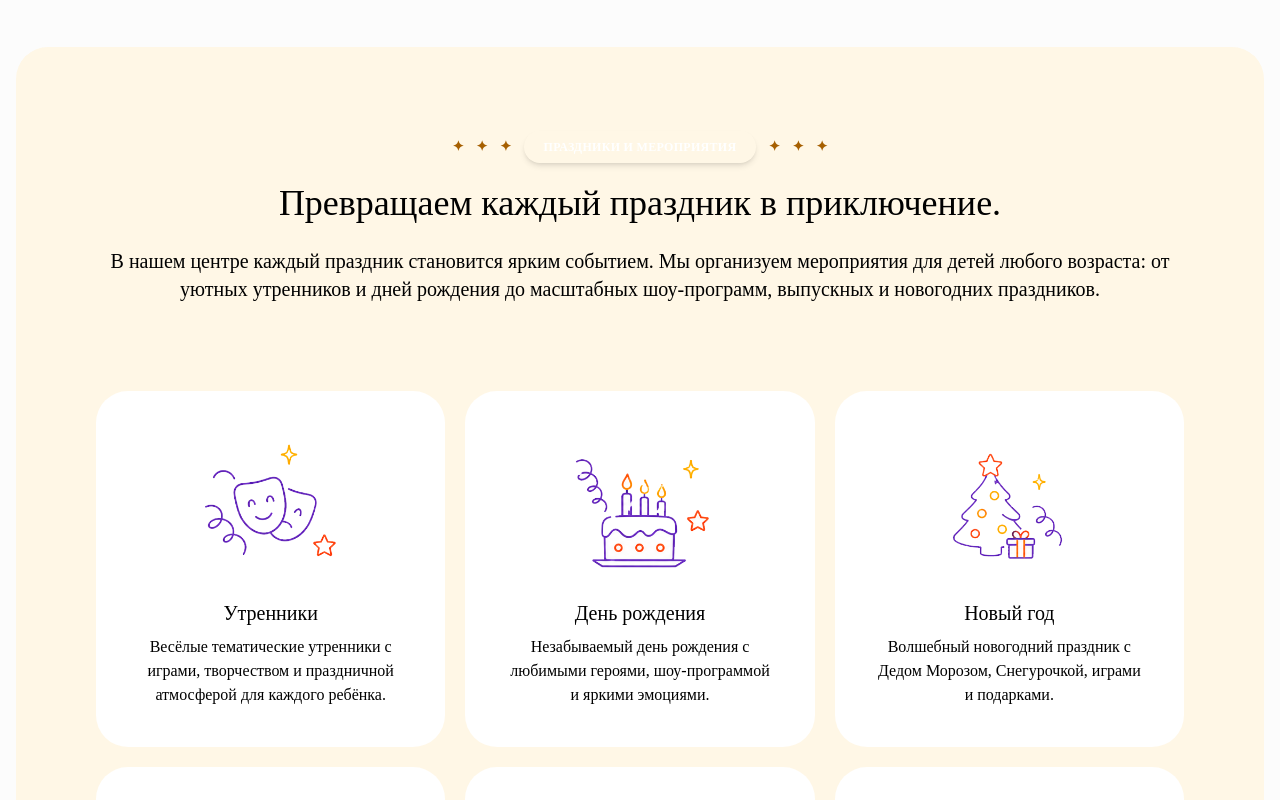
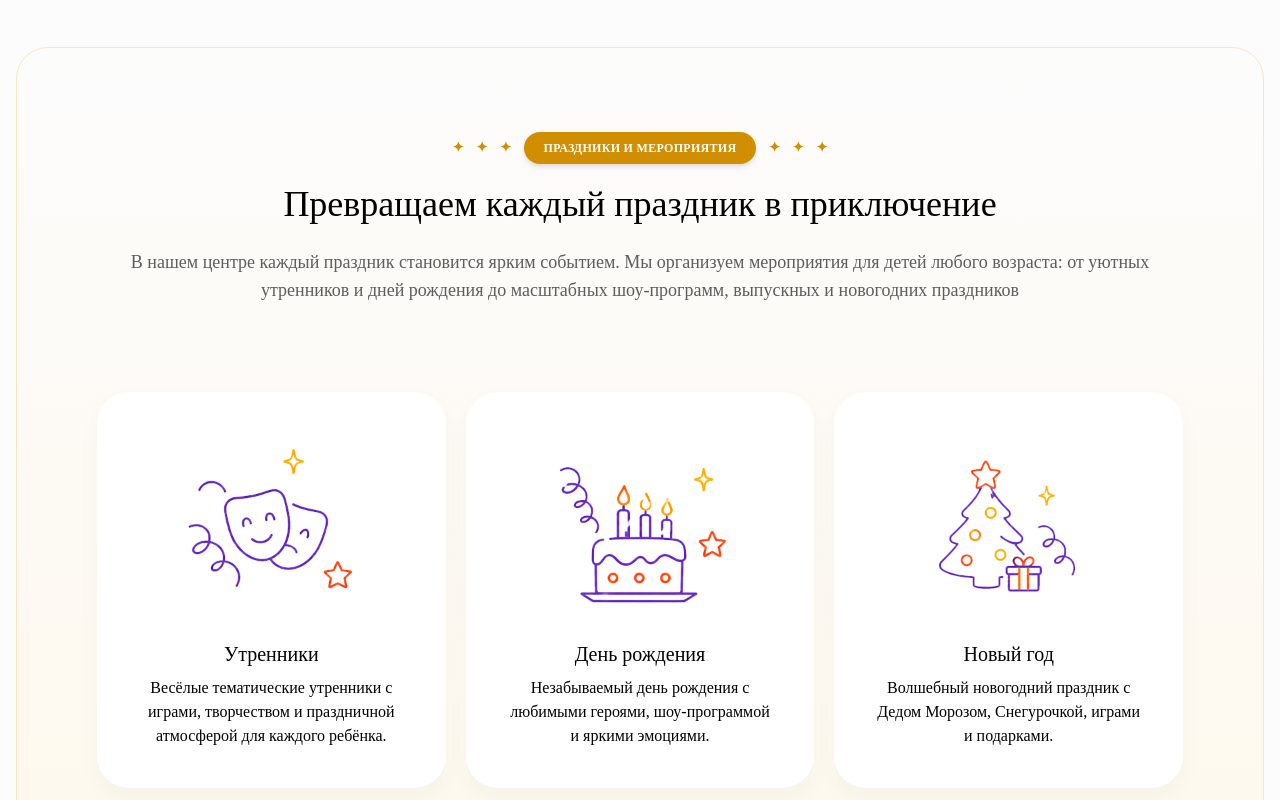
Before and after one commit to developer-samara-web/strekoza94.ru, a Next.js app: page / in a window 1280 px wide. Shown: the part 1880-2680 px from the top of the page. Built offline with nearby package versions, Linux system fonts and the light colour scheme; a web font is replaced by a local one.

Commit message:
refactor: improve events component structure and readability

```diff
--- a/components/Events/Events.css
+++ b/components/Events/Events.css
@@ -1,29 +1,72 @@
 @reference "../../app/globals.css";
 
-.events{
-	@apply flex flex-col justify-center items-center gap-5 px-4 py-10;
+.events {
+	/* Layout */
+	@apply flex flex-col items-center justify-center;
+
+	/* Spacing */
+	@apply gap-5 px-4 py-10;
 }
 
-.events-item{
-	@apply flex flex-col justify-center items-center gap-2 rounded-4xl p-10 bg-white;
+
+.events-item {
+	/* Layout */
+	@apply flex flex-col items-center justify-center;
+
+	/* Spacing */
+	@apply gap-2 p-10;
+
+	/* Appearance */
+	@apply rounded-4xl bg-white;
+
+	/* Effects */
+	@apply shadow-[0_0_5px_#00000000,0_10px_25px_#00000008] hover:shadow-[0_0_5px_#00000000,0_10px_25px_#fff7e6];
+
+	/* Interaction */
+	@apply cursor-pointer;
 }
 
-.events-item__label{
-	@apply text-xl font-medium text-center;
+
+.events-item__label {
+	/* Typography */
+	@apply text-center text-xl font-medium;
 }
 
-.events-item__heading{
+
+.events-item__heading {
+	/* Typography */
 	@apply text-center;
 }
 
-.events-list{
-	@apply flex flex-col gap-5 lg:gap-6 container bg-[#fff7e6] rounded-4xl p-5 sm:p-10 xl:p-20;
+
+.events-list {
+	/* Layout */
+	@apply container flex flex-col;
+
+	/* Spacing */
+	@apply gap-5 p-5 sm:p-10 xl:p-20;
+
+	/* Appearance */
+	@apply rounded-4xl border border-[#f9e7c1] bg-gradient-to-b from-transparent to-[#fff7e6];
+
+	/* Responsive */
+	@apply lg:gap-6;
 }
 
-.events-list__heading{
-	@apply text-lg lg:text-xl text-center;
+
+.events-list__heading {
+	/* Typography */
+	@apply text-center text-lg;
+
+	/* Color */
+	@apply text-[#000000a1];
 }
 
-.events-grid{
-	@apply grid grid-cols-1 sm:grid-cols-2 lg:grid-cols-3 gap-5 pt-16;
+
+.events-grid {
+	/* Layout */
+	@apply grid grid-cols-1 sm:grid-cols-2 lg:grid-cols-3;
+
+	/* Spacing */
+	@apply gap-5 pt-16;
 }
--- a/components/Events/Events.js
+++ b/components/Events/Events.js
@@ -5,7 +5,15 @@ import EventsList from "@/components/Events/EventsList";
 
 const Events = () => {
 
-	const events = [
+	const { header, items } = {
+		header: {
+			title: "Праздники и мероприятия",
+			description: "Превращаем каждый праздник в приключение",
+			text: "В нашем центре каждый праздник становится ярким событием. Мы организуем мероприятия для детей любого возраста: от уютных утренников и дней рождения до масштабных шоу-программ, выпускных и новогодних праздников",
+			background: "bg-[#d18e00]",
+			color: "text-[#d18e00]"
+		},
+		items: [
 			{
 				title: 'Утренники',
 				description: 'Весёлые тематические утренники с играми, творчеством и праздничной атмосферой для каждого ребёнка.',
@@ -37,10 +45,11 @@ const Events = () => {
 				image: '/images/events/events-item-6.png'
 			}
 		]
+	}
 
 	return (
-		<Section className="events">
-			<EventsList events={events} />
+		<Section id="events" className="events">
+			<EventsList header={header} items={items} />
 		</Section>
 	);
 }
--- a/components/Events/EventsItem.js
+++ b/components/Events/EventsItem.js
@@ -3,7 +3,7 @@ import Image from "next/image";
 const EventsItem = ({ title, description, image }) => {
 	return (
 		<div className="events-item">
-			<Image src={image} width={160} height={100} alt="image" />
+			<Image src={image} width={200} height={200} alt={title} />
 			<div className="events-item__label">{title}</div>
 			<div className="events-item__heading">{description}</div>
 		</div>
--- a/components/Events/EventsList.js
+++ b/components/Events/EventsList.js
@@ -1,13 +1,15 @@
 import EventsItem from "@/components/Events/EventsItem";
 import Title from "@/ui/Title/Title";
 
-const EventsList = ({ events }) => {
+const EventsList = ({ header, items }) => {
+	const { title, description, text, background, color } = header ?? {};
+
 	return (
 		<div className="events-list">
-			<Title title="Праздники и мероприятия" description="Превращаем каждый праздник в приключение." color="text-yellow-700" />
-			<div className="events-list__heading">В нашем центре каждый праздник становится ярким событием. Мы организуем мероприятия для детей любого возраста: от уютных утренников и дней рождения до масштабных шоу-программ, выпускных и новогодних праздников.</div>
+			<Title title={title} description={description} background={background} color={color} />
+			<div className="events-list__heading">{text}</div>
 			<div className="events-grid">
-				{events && events.map(({ title, description, image }, id) => (
+				{items && items.map(({ title, description, image }, id) => (
 					<EventsItem key={id} title={title} description={description} image={image} />
 				))}
 			</div>
```
Lines whose indentation alone changed are shown as unchanged.
